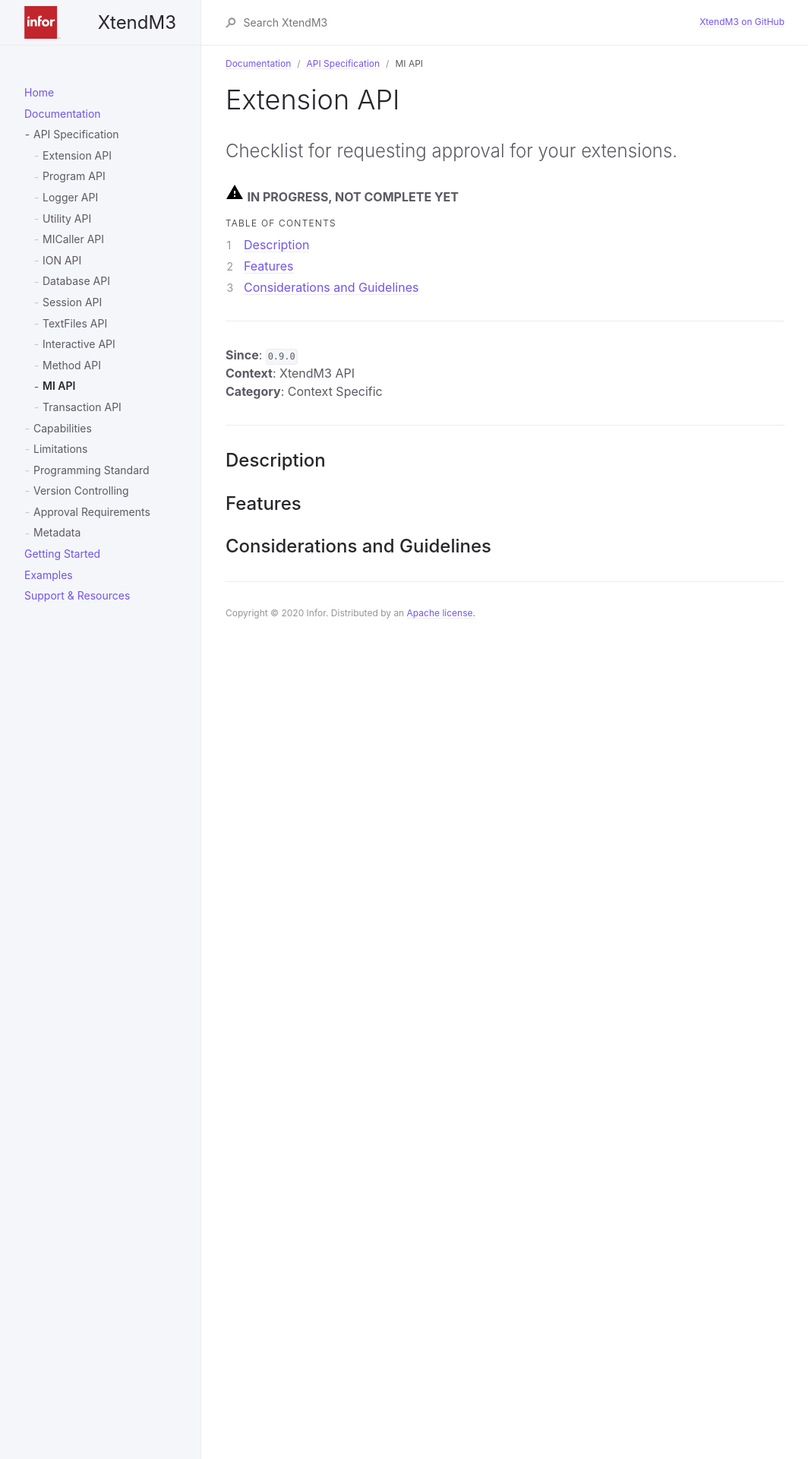
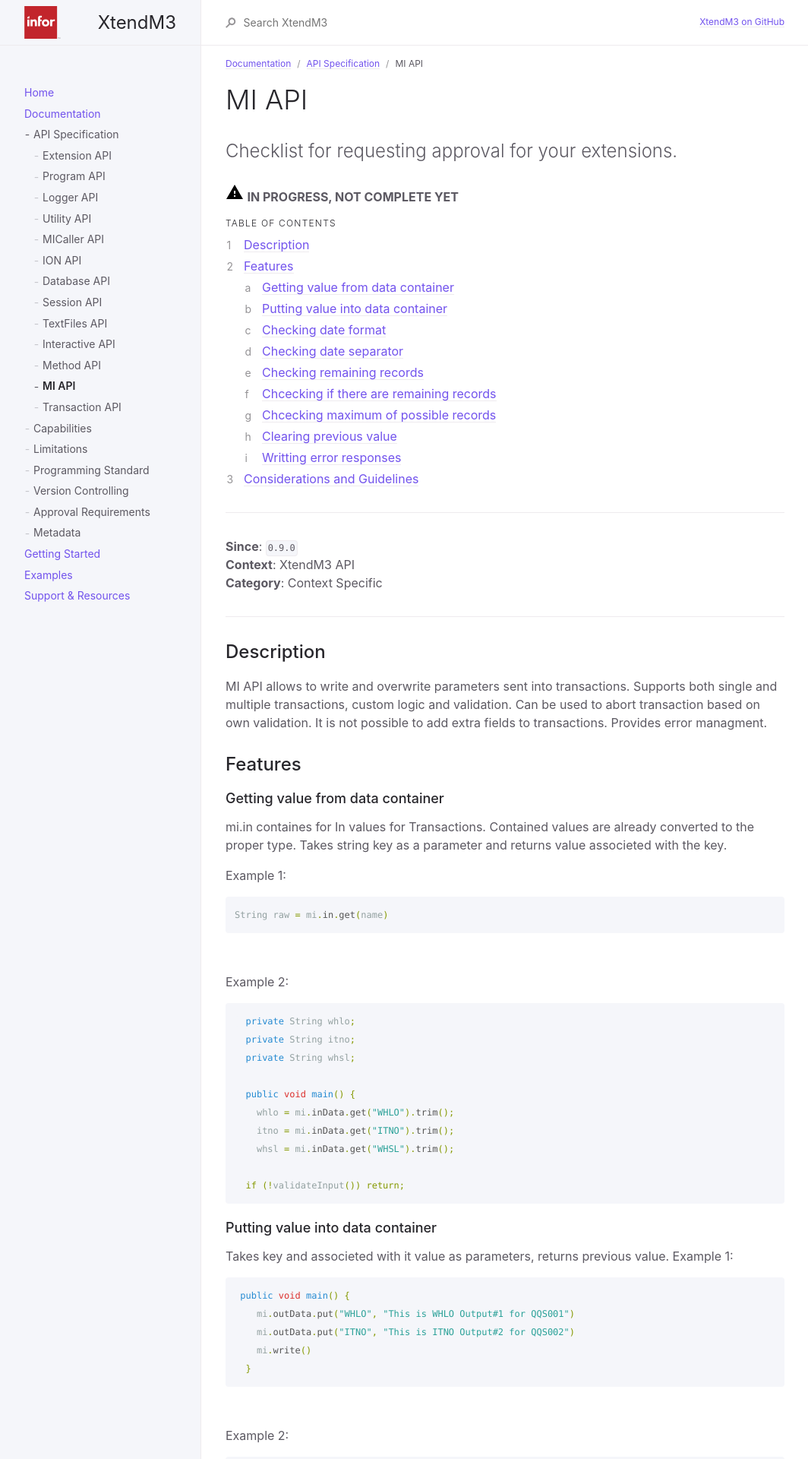
Before and after one commit to infor-cloud/xtendm3, a Jekyll site: the page built from docs/documentation/api-specification/mi-api.md, in a window 1280 px wide. Shown: the top 1920 px of the page at 76% size, without its empty margins (107-1171 px from the left). Built offline with Jekyll 4.4.1, drawn with Linux system fonts in a browser that asks for light colours; some of the changed text lies outside the part shown.

Commit message:
MI API documentation - title, description, features with examples

````diff
--- a/docs/documentation/api-specification/mi-api.md
+++ b/docs/documentation/api-specification/mi-api.md
@@ -6,7 +6,7 @@ grand_parent: Documentation
 nav_order: 12
 ---
 
-# Extension API
+# MI API
 {: .no_toc }
 
 Checklist for requesting approval for your extensions.
@@ -27,7 +27,136 @@ Checklist for requesting approval for your extensions.
 
 ---
 ## Description
+MI API allows to write and overwrite parameters sent into transactions. Supports both single and multiple transactions, custom logic and validation.  Can be used to abort transaction based on own validation. It is not possible to add extra fields to transactions. Provides error managment.
 
 ## Features
 
+### Getting value from data container
+mi.in containes for In values for Transactions. Contained values are already converted to the proper type.
+Takes string key as a parameter and returns value associeted with the key.
+
+Example 1:
+```groovy
+String raw = mi.in.get(name)
+```
+<br>
+
+Example 2:
+```groovy
+  private String whlo;
+  private String itno;
+  private String whsl;
+
+  public void main() {
+    whlo = mi.inData.get("WHLO").trim();
+    itno = mi.inData.get("ITNO").trim();
+    whsl = mi.inData.get("WHSL").trim();
+
+  if (!validateInput()) return;
+```
+
+### Putting value into data container
+Takes key and associeted with it value as parameters, returns previous value.
+Example 1:
+```groovy
+ public void main() {
+    mi.outData.put("WHLO", "This is WHLO Output#1 for QQS001")
+    mi.outData.put("ITNO", "This is ITNO Output#2 for QQS002")
+    mi.write()
+  }
+```
+<br>
+
+Example 2:
+```groovy
+void main() {
+    mi.outData.put("WHLO", String.valueOf(getParameter("NUMB", Double.class).orElse(null)))
+  }
+```
+### Checking date format
+Returns date format as a string. Possible formats: YMD8, YMD6, MDY6, DMY6, YWD5
+Example:
+```groovy
+void main() {
+    return mi.getDateFormat(date1)
+  }
+```
+### Checking date separator
+Returns date separator as a char.
+Example:
+```groovy
+void ReadSeparator {
+sep = mi.getDateSeparator()
+String oldDate = '04-DEC-2012'
+Date date = Date.parse( 'dd-MMM-yyyy', oldDate )
+String newDate = date.format( 'M'{sep}'d'{sep}'yyyy' )
+return newDate
+}
+```
+
+### Checking remaining records
+Returns the amount of remaining records allowed to be written in current transaction.
+Example:
+```groovy
+void main() {
+    if mi.getRemainingRecords(whlo)>=2{
+      whsl = mi.inData.get("WHSL")
+    }
+  }
+```
+
+### Chcecking if there are remaining records
+Returns true if there are still any additional records to be written or false is not
+Example:
+```groovy
+void main() {
+    if mi.hasRemainingRecords(whlo) == true
+      whsl = mi.inData.get("WHSL")
+    }
+  }
+```
+
+### Chcecking maximum of possible records
+Returns the maximum amount of possible records to be written as an intiger.
+Example:
+```groovy
+void main() {
+    return mi.getMaxRecords(whlo)
+  }
+```
+
+### Clearing previous value
+Write response from data present in outData. Clears all values in outData.
+Example:
+```groovy
+public void main() {
+  mi.outData.put("WHLO","Test")
+  mi.write()
+  }
+```
+
+### Writting error responses
+Writes error responses with parameters:
+String errorMessage - error message to display (only supports 240 characters)
+String field - field error occurred for (only supports 10 characters)
+String errorCode - code for error which occurred (only supports 2 characters)
+Example 1:
+```groovy
+boolean validateInput(){
+
+    if (!getWarehouse(whlo)){
+      mi.error("Warehouse " + whlo + " is invalid");
+      return false;
+    }
+```
+<br>
+
+Example 2:
+```groovy
+def boolean validResponsible(String Responsible){
+    if (Responsible.isEmpty()){
+      mi.error("Responsible must be entered");
+      return false;
+    }
+```
 ## Considerations and Guidelines
````
